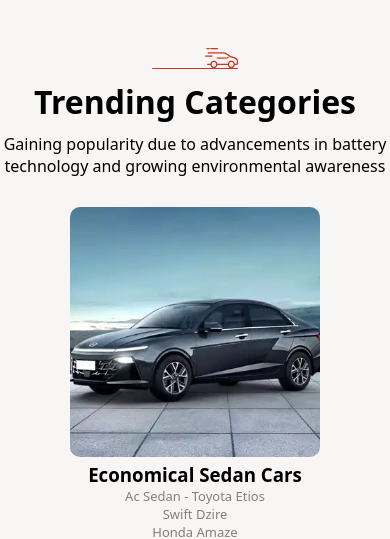
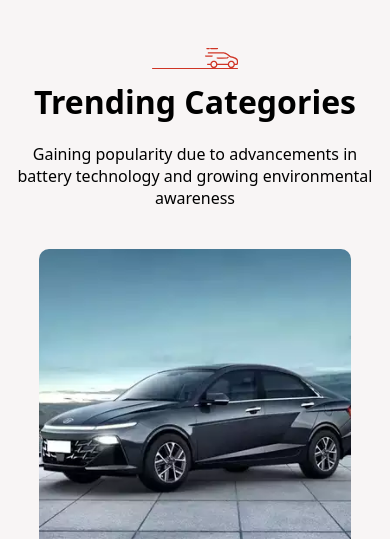
Before and after one commit to NAVEENKUMAR2003301/NaveenTask, a plain HTML site: page index.html in a window 390 px wide. Shown: the part 1580-2119 px from the top of the page. Drawn offline with Linux system fonts and the light colour scheme.

Commit message:
Update home.css

```diff
--- a/home.css
+++ b/home.css
@@ -191,10 +191,15 @@
   margin-bottom: 30px;
 }
 
+.starter>p{
+  padding: 10px;
+}
+
 .starter > * {
   max-width: 500px;
   text-align: center;
 }
+
 
 .home-fleet > .fleet-show {
   display: flex;
@@ -452,6 +457,6 @@
     color: transparent;
   }
   .home-fleet > .fleet-show > div {
-    width: 250px;
+    width: 80%;
   }
 }
```
